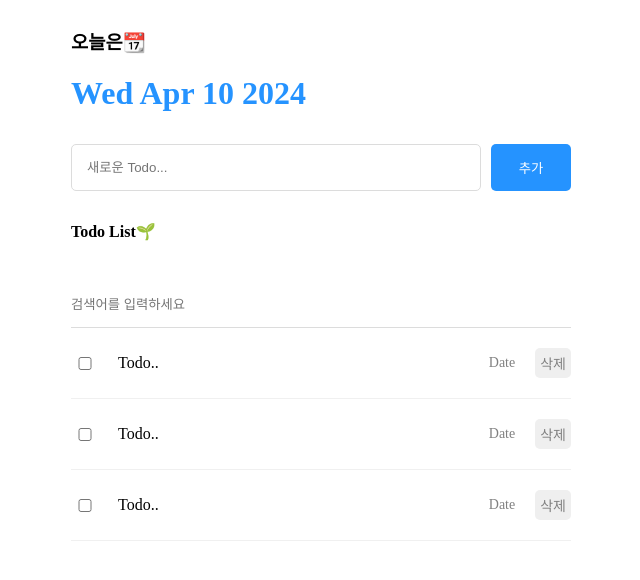
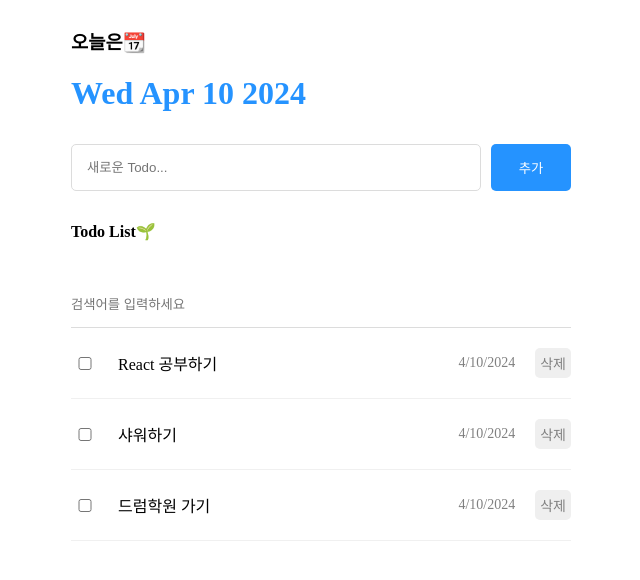
Before and after one commit to jiminpark23/hannipFE-TodoList, a React (Vite) app: page / in a window 1280 px wide. Shown: the top 580 px of the page, without its empty margins (319-959 px from the left). Built offline with nearby package versions, Linux system fonts and the light colour scheme.

Commit message:
feat: todo read + search

```diff
--- a/src/App.jsx
+++ b/src/App.jsx
@@ -44,7 +44,7 @@ function App() {
     <div className="App">
       <Header />
       <Editor onCreate={onCreate} />
-      <List />
+      <List todos={todos} />
     </div>
   );
 }
--- a/src/components/List.jsx
+++ b/src/components/List.jsx
@@ -1,16 +1,38 @@
 import React from "react";
 import "./List.css";
 import TodoItem from "./TodoItem";
+import { useState } from "react";
 
-export default function List() {
+export default function List({ todos }) {
+  const [search, setSearch] = useState("");
+
+  const onChangeSearch = (e) => {
+    setSearch(e.target.value);
+  };
+
+  const getFilteredData = () => {
+    if (search === "") {
+      return todos;
+    }
+    return todos.filter((todo) => {
+      return todo.content.toLowerCase().includes(search.toLowerCase());
+    });
+  };
+
+  const filteredTodos = getFilteredData();
+
   return (
     <div className="List">
       <h4>Todo List🌱</h4>
-      <input placeholder="검색어를 입력하세요" />
+      <input value={search} onChange={onChangeSearch} placeholder="검색어를 입력하세요" />
       <div className="todos_wrapper">
-        <TodoItem />
-        <TodoItem />
-        <TodoItem />
+        {filteredTodos.map((todo) => {
+          return (
+            <>
+              <TodoItem key={todo.id} {...todo} />
+            </>
+          );
+        })}
       </div>
     </div>
   );
--- a/src/components/TodoItem.jsx
+++ b/src/components/TodoItem.jsx
@@ -1,12 +1,12 @@
 import React from "react";
 import "./TodoItem.css";
 
-export default function TodoItem() {
+export default function TodoItem({ id, isDone, content, date }) {
   return (
     <div className="TodoItem">
-      <input type="checkbox" />
-      <div className="content">Todo..</div>
-      <div className="date">Date</div>
+      <input readOnly checked={isDone} type="checkbox" />
+      <div className="content">{content}</div>
+      <div className="date">{new Date(date).toLocaleDateString()}</div>
       <button>삭제</button>
     </div>
   );
```
